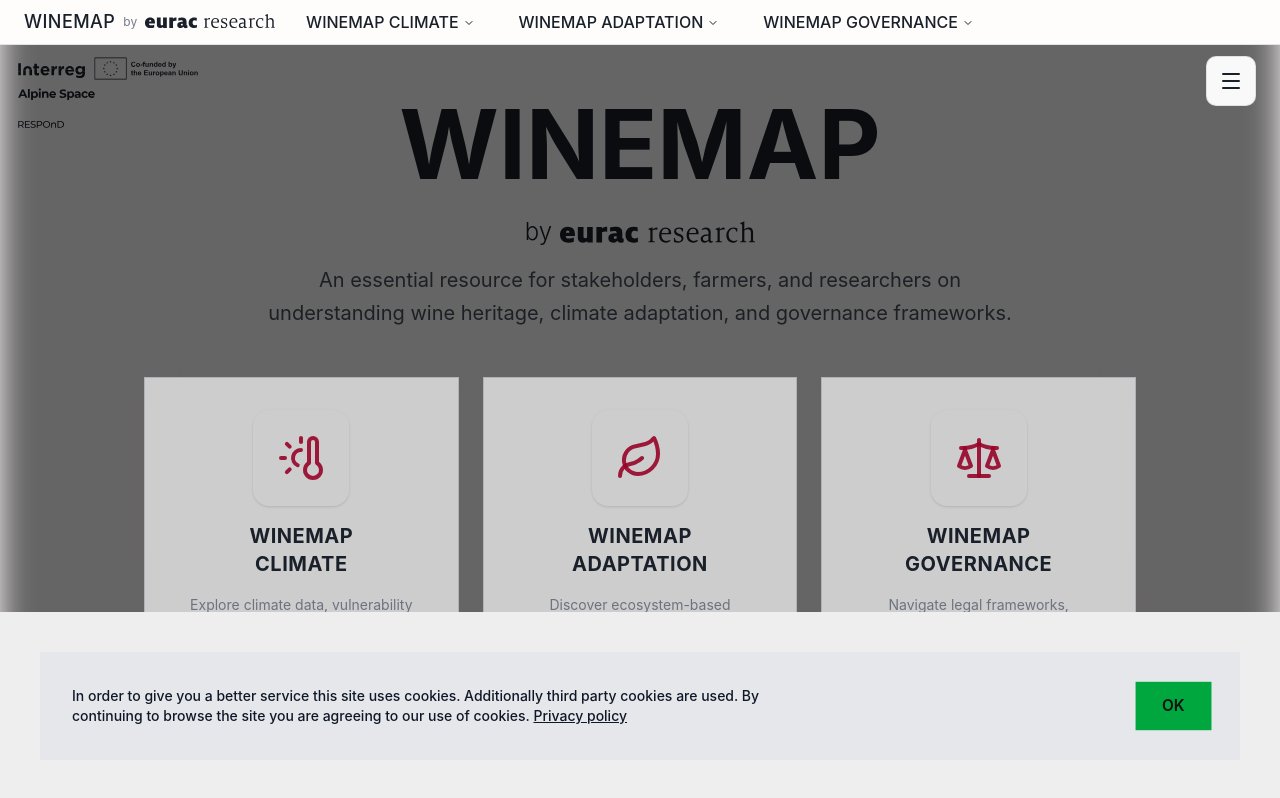
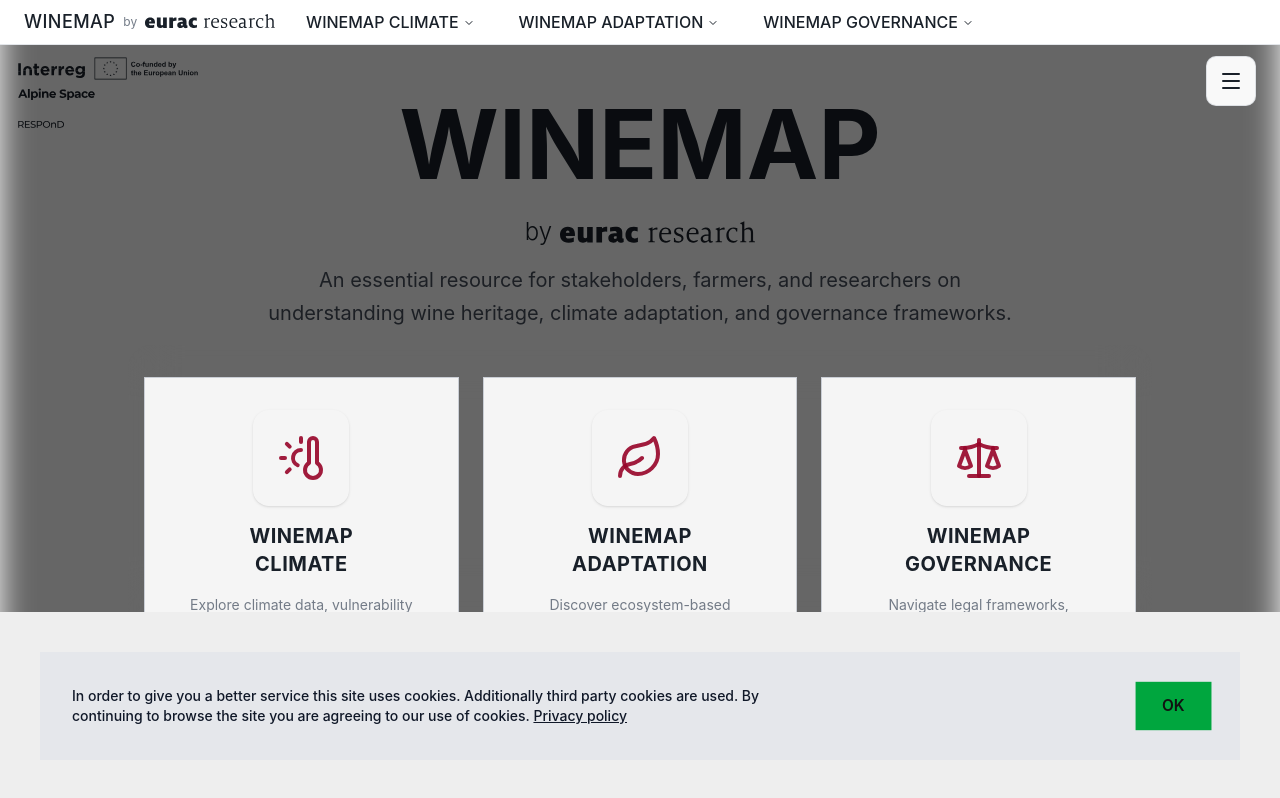
Before and after one commit to Eurac-Research/winemap, a Next.js app: page / in a window 1280 px wide. Shown: the top 798 px of the page. Built offline with nearby package versions, Linux system fonts and the light colour scheme.

Commit message:
adaput background color and interactive box backgrounds

```diff
--- a/src/styles/Home.module.css
+++ b/src/styles/Home.module.css
@@ -154,7 +154,6 @@
   background-color: var(--surface-panel-muted);
 
   &:hover {
-    background-color: var(--surface-overlay);
     border-color: var(--accent-strong);
     transform: translateY(-0.375rem);
     box-shadow: var(--shadow-strong);
--- a/src/styles/global.css
+++ b/src/styles/global.css
@@ -5,7 +5,7 @@
     color-scheme: light;
 
     /* Core app tokens */
-    --background: oklch(99.336% 0.00316 15.246);
+    --background: rgb(255 255 255);
     --foreground: oklch(0.24 0.02 255);
     --surface: oklch(0.99 0.004 95);
     --surface-elevated: oklch(0.965 0.008 95);
@@ -35,7 +35,7 @@
     --page-fg: var(--foreground);
     --surface-panel: rgb(255 255 255 / 0.88);
     --surface-panel-strong: rgb(255 255 255 / 0.96);
-    --surface-panel-muted: rgb(255 255 255 / 0.68);
+    --surface-panel-muted: oklch(97% 0.00011 271.152);
     --surface-inverse: rgb(24 28 36 / 0.9);
     --text-strong: var(--foreground);
     --text-base: rgb(54 63 77 / 0.92);
```
